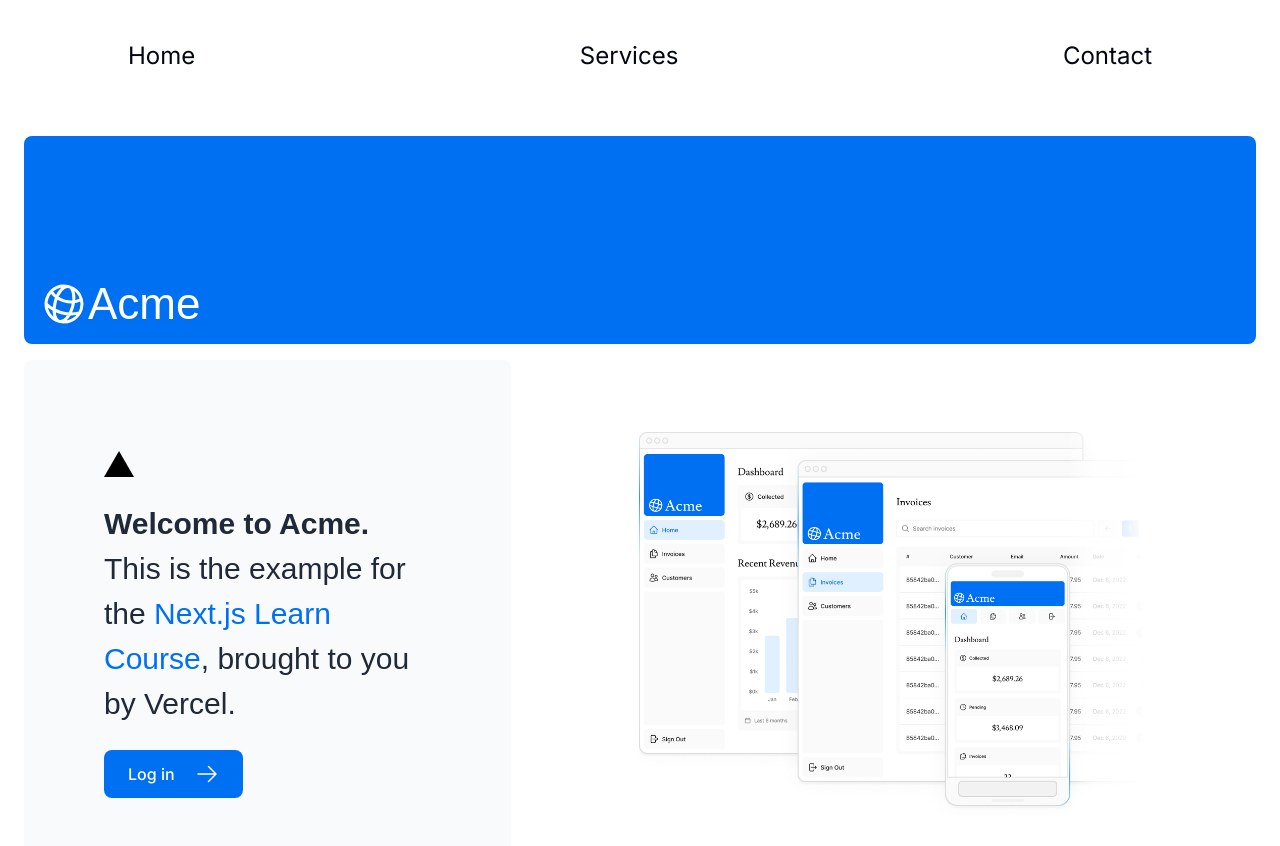
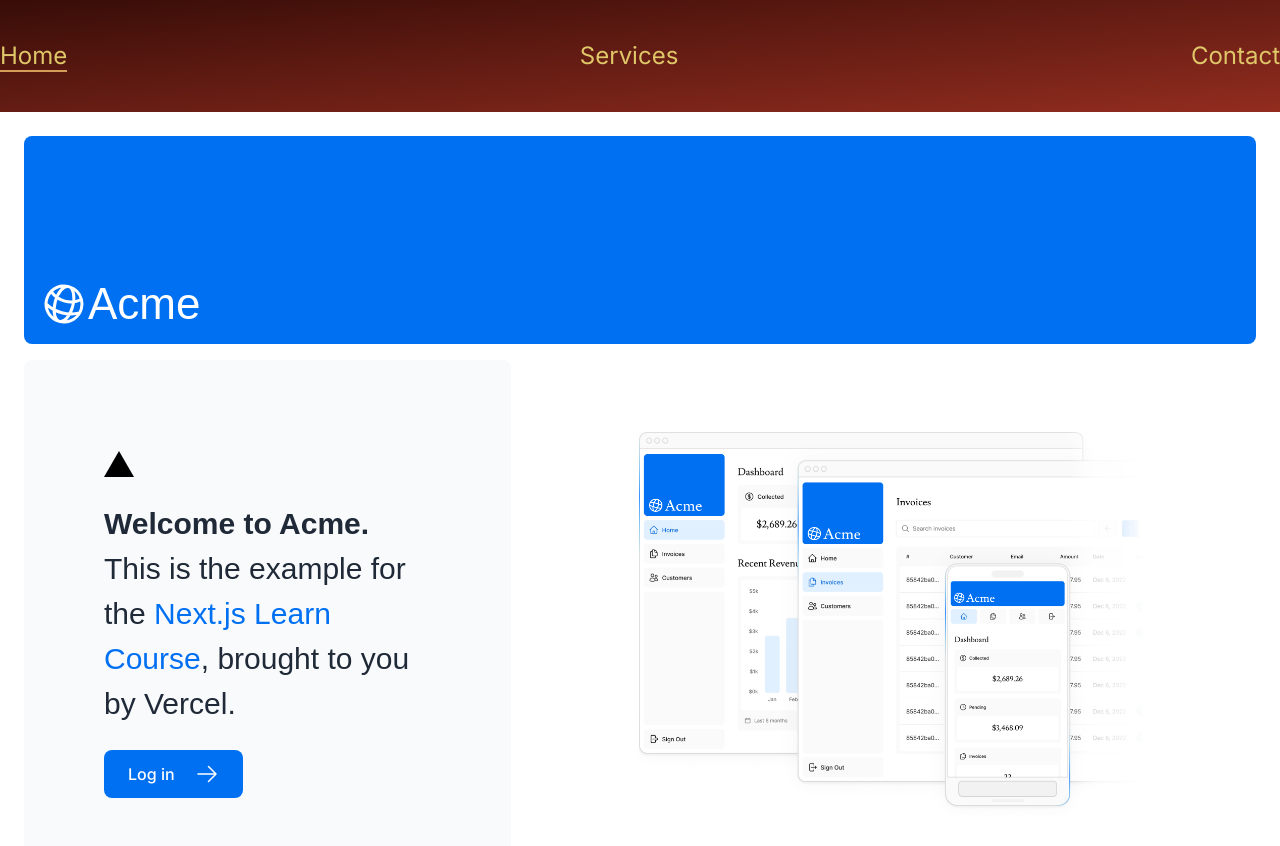
Before and after one commit to STEM-Garden-LLC/wilsonswires.com, a Next.js app: page / in a window 1280 px wide. Shown: the top 846 px of the page. Built offline with nearby package versions, Linux system fonts and the light colour scheme; a web font is replaced by a local one.

Commit message:
Add active path detection [ci skip]

```diff
--- a/app/layout.tsx
+++ b/app/layout.tsx
@@ -1,7 +1,7 @@
 import "@/app/ui/global.css";
 import { inter } from "@/app/ui/fonts";
 import { cn } from "@/lib/utils";
-import { Nav } from "@/components/nav/Nav";
+import Header from "@/components/header/Header";
 
 export default function RootLayout({
     children,
@@ -11,10 +11,8 @@
     return (
         <html lang="en">
             <body className={cn(inter.className, "antialiased")}>
-                <header className={cn("my-10")}>
-                    <Nav />
-                </header>
-                {children}
+                <Header />
+                <div className={cn("container", "mx-auto")}>{children}</div>
             </body>
         </html>
     );
--- a/app/ui/global.css
+++ b/app/ui/global.css
@@ -49,7 +49,7 @@
         --logo-red-light: 7 60% 41.2%;
         --logo-red-shaded: 7 65.3% 33.9%;
         --logo-yellow-light: 48 64.8% 64.3%;
-        --logo-yellow-shaded: 348 64.7% 53.3%;
+        --logo-yellow-shaded: 34 59% 58.8%;
     }
   .dark {
         --background: 224 71.4% 4.1%;
@@ -88,10 +88,11 @@
     }
 }
 
+/* TODO: Transform this into tailwind classes */
 .hover-underline {
   position: relative;
 
-  &:hover, &:active, [data-active] {
+  &:hover, &:active, &:focus-within, &:focus, &[data-active='true'] {
     &::after {
       transform: scaleX(1);
     }
@@ -103,7 +104,7 @@
     top: 100%;
     left: 0;
 
-    background-color: hsl(var(--logo-red-dark));
+    background-color: hsl(var(--logo-yellow-shaded));
 
     height: 2px;
     width: 100%;
--- /dev/null
+++ b/components/header/Header.tsx
@@ -0,0 +1,20 @@
+import { cn } from "@/lib/utils";
+import { Nav } from "./Nav";
+
+export default function Header() {
+    return (
+        <header
+            className={cn(
+                "py-10",
+                "bg-gradient-to-br",
+                "from-logo-red-dark",
+                // Makes it much lighter and only a hint of the darker color
+                "from-[-15%]",
+                "to-logo-red-medium",
+                "to-100%"
+            )}
+        >
+            <Nav />
+        </header>
+    );
+}
--- /dev/null
+++ b/components/header/Nav.tsx
@@ -0,0 +1,22 @@
+import { NavLink } from "./NavLink";
+import { cn } from "@/lib/utils";
+
+export function Nav() {
+    return (
+        <nav>
+            <ul
+                className={cn(
+                    "flex",
+                    "justify-between",
+                    "mx-auto",
+                    "container",
+                    "text-logo-yellow-light"
+                )}
+            >
+                <NavLink link="/">Home</NavLink>
+                <NavLink link="/services" />
+                <NavLink link="/contact" />
+            </ul>
+        </nav>
+    );
+}
--- a/components/nav/NavLink.tsx
+++ b/components/header/NavLink.tsx
@@ -1,7 +1,10 @@
-import { cn } from "@/lib/utils";
+"use client";
 
 import Link from "next/link";
 import { UrlObject } from "url";
+import { usePathname } from "next/navigation";
+
+import { cn } from "@/lib/utils";
 
 type NavLinkHref<Route> =
     | UrlObject
@@ -13,6 +16,9 @@
     link: NavLinkHref<Route>;
     children?: React.ReactNode;
 }) {
+    // This needs to be a client component to use the usePathname hook
+    const pathname = usePathname();
+
     function getFallback(link: NavLinkHref<Route>): string {
         if (typeof link === "string") {
             return link.slice(1);
@@ -32,11 +38,11 @@
                     "text-2xl",
                     "relative",
                     "w-fit",
-                    "hover-underline",
-                    "transition-colors"
+                    "hover-underline"
                 )}
                 prefetch
                 href={link}
+                data-active={link === pathname}
             >
                 {children ?? getFallback(link)}
             </Link>
--- a/components/nav/Nav.tsx
+++ /dev/null
@@ -1,13 +0,0 @@
-import { NavLink } from "./NavLink";
-
-import { cn } from "@/lib/utils";
-
-export const Nav = () => (
-    <nav>
-        <ul className={cn("flex", "justify-between", "w-[80vw]", "mx-auto")}>
-            <NavLink link="/">Home</NavLink>
-            <NavLink link="/services" />
-            <NavLink link="/contact" />
-        </ul>
-    </nav>
-);
```
